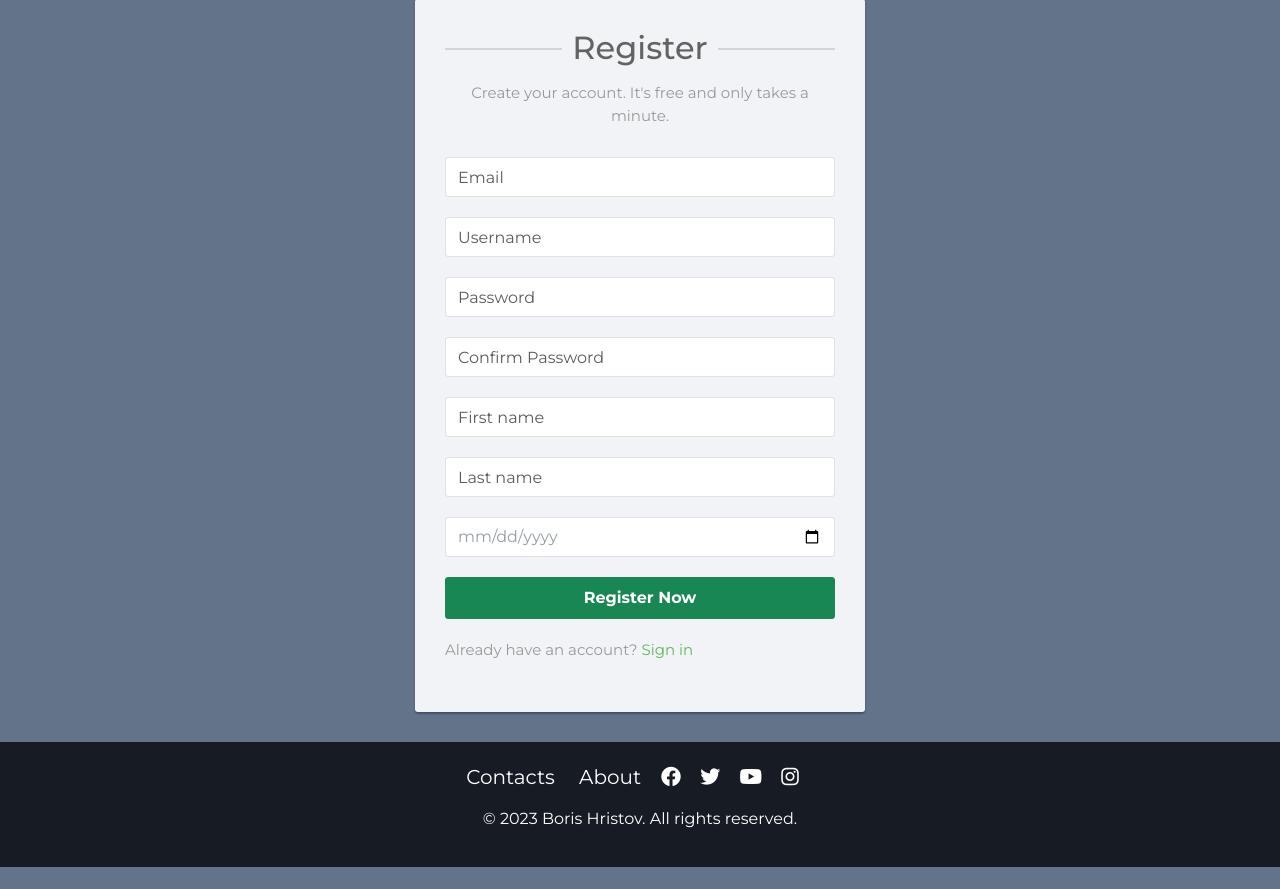
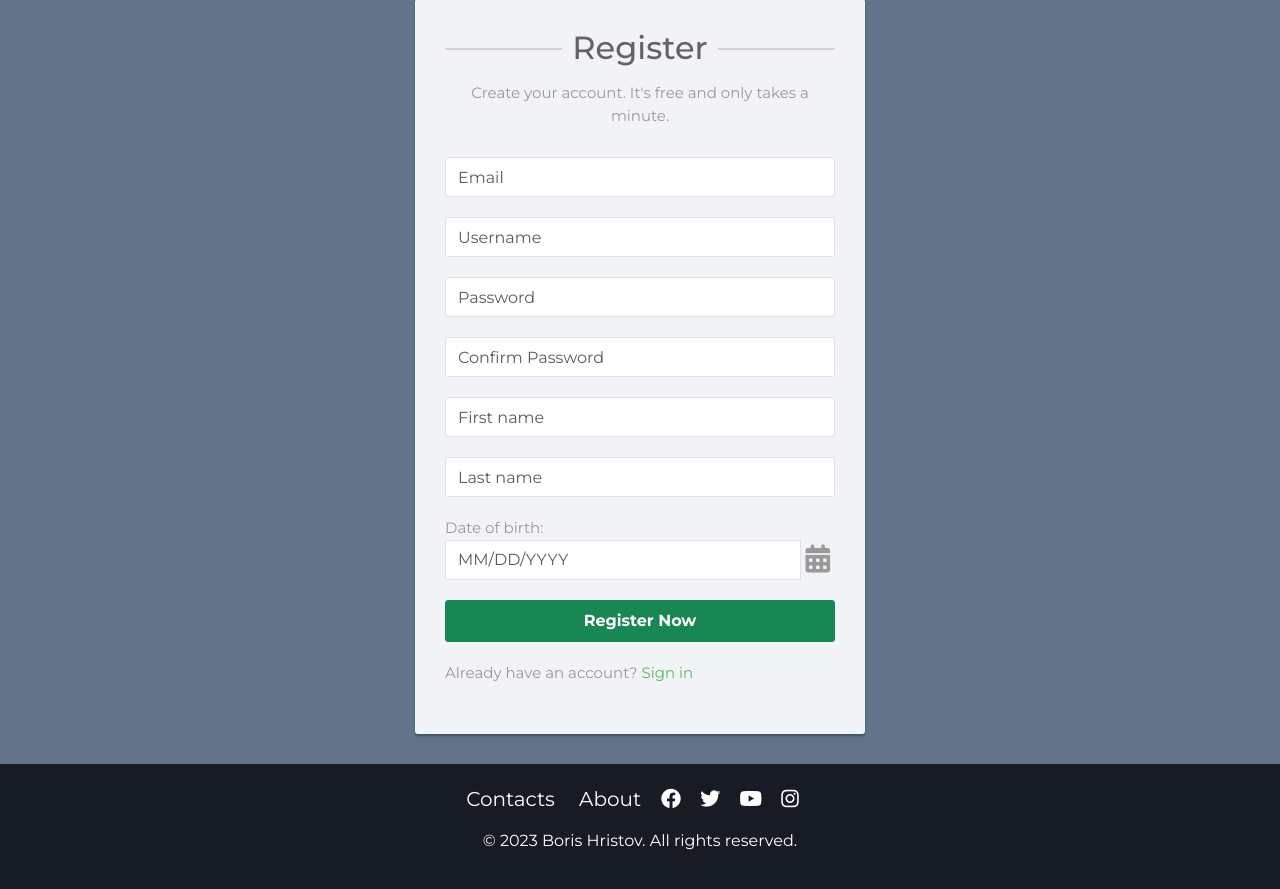
Before and after one commit to b-hristov/PhilosophersBlog_Django_final_project, a Django app: page /register/ in a window 1280 px wide. Shown: the part 146-1035 px from the top of the page. Before the commit the page ends 1013 px from the top, so only its background shows below. Run offline with Django 4.2, Linux system fonts and the light colour scheme; some libraries are stand-ins or nearby versions.

Commit message:
Added date picker for the date of birth field

```diff
--- /dev/null
+++ b/static/js/date-picker.js
@@ -0,0 +1,7 @@
+$(function () {
+    $("#datepicker").datepicker({
+        format: 'mm/dd/yyyy',
+        autoclose: true,
+        todayHighlight: true,
+    })
+});
--- a/static/register-form.css
+++ b/static/register-form.css
@@ -1,3 +1,6 @@
+@import url("https://cdnjs.cloudflare.com/ajax/libs/bootstrap-datepicker/1.9.0/css/bootstrap-datepicker.min.css");
+@import url('https://cdnjs.cloudflare.com/ajax/libs/font-awesome/6.0.0-beta3/css/all.min.css');
+
 body {
 	background: #63738a;
 	font-family: 'Roboto', sans-serif;
@@ -90,3 +93,11 @@ body {
     display: block;
     width: 100%;
 }
+
+.fa-sm {
+    font-size: 1.875em;
+    line-height: 1;
+    vertical-align: 0;
+	padding: 5px;
+    cursor: pointer;
+}
--- a/templates/register.html
+++ b/templates/register.html
@@ -1,6 +1,7 @@
 {% extends 'base.html' %}
 {% load static %}
 {% block content %}
+
     <link rel="stylesheet" href="{% static 'register-form.css' %}">
 
     <div class="signup-form">
@@ -51,16 +52,22 @@
                     <span class="error-msg">{{ form.last_name.errors.as_text }}</span>
                 {% endif %}
             </div>
-
-            <div class="form-group">
-                <input type="date" class="form-control" name="{{ form.date_of_birth.name }}"
-                       placeholder="Date of birth"
-                       pattern="^(?:0[1-9]|1[0-2])/(?:0[1-9]|[12]\d|3[01])/(?:(?:19|20)\d\d)$"
+            <label>Date of birth: </label>
+            <div id="datepicker" class="form-group input-group date">
+                <input type="text"
+                       class="form-control"
+                       name="{{ form.date_of_birth.name }}"
+                       data-date-format="mm/dd/yyyy"
+                       placeholder="MM/DD/YYYY"
                        required>
+                <span class="input-group-addon">
+                    <i class="fa-solid fa-calendar-days fa-sm"></i>
+                </span>
                 {% if form.date_of_birth.errors %}
                     <span class="error-msg">{{ form.date_of_birth.errors.as_text }}</span>
                 {% endif %}
             </div>
+
             {#            <div class="form-group">#}
             {#                <label for="file">Upload your avatar:</label>#}
             {#                <input type="file" class="form-control" name="{{ form.picture.name }}"#}
@@ -69,6 +76,7 @@
             {#                    <span class="error-msg">{{ form.picture.errors.as_text }}</span>#}
             {#                {% endif %}#}
             {#            </div>#}
+
             <div class="form-group">
                 <button type="submit" class="btn btn-success btn-lg btn-block">Register Now</button>
             </div>
@@ -77,4 +85,21 @@
             </div>
         </form>
     </div>
+
+    <script src="https://code.jquery.com/jquery-3.6.1.min.js"
+            integrity="sha256-o88AwQnZB+VDvE9tvIXrMQaPlFFSUTR+nldQm1LuPXQ="
+            crossorigin="anonymous">
+    </script>
+    <script src="{% static 'js/date-picker.js' %}"></script>
+    <script src="https://cdn.jsdelivr.net/npm/popper.js@1.12.9/dist/umd/popper.min.js"
+            integrity="sha384-ApNbgh9B+Y1QKtv3Rn7W3mgPxhU9K/ScQsAP7hUibX39j7fakFPskvXusvfa0b4Q"
+            crossorigin="anonymous">
+    </script>
+    <script src="https://cdn.jsdelivr.net/npm/bootstrap@4.0.0/dist/js/bootstrap.min.js"
+            integrity="sha384-JZR6Spejh4U02d8jOt6vLEHfe/JQGiRRSQQxSfFWpi1MquVdAyjUar5+76PVCmYl"
+            crossorigin="anonymous">
+    </script>
+    <script src="https://cdnjs.cloudflare.com/ajax/libs/bootstrap-datepicker/1.9.0/js/bootstrap-datepicker.min.js">
+    </script>
+
 {% endblock %}
```
Lines whose indentation alone changed are shown as unchanged.
